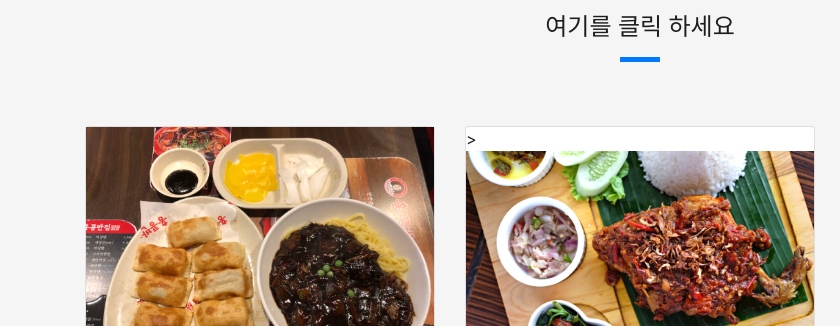
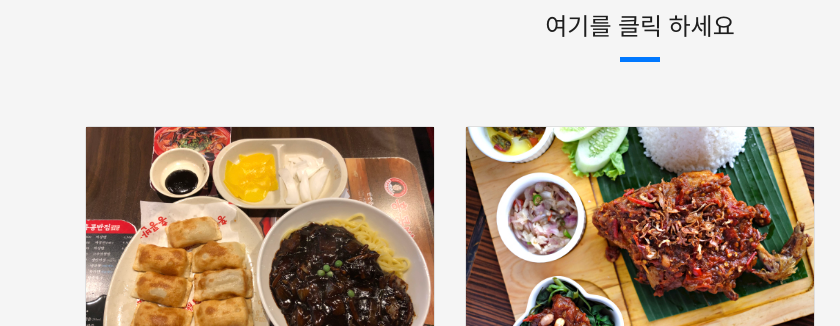
Before and after one commit to vero0/vero0.github.io, a plain HTML site: page korean/index.html in a window 1280 px wide. Shown: the part 4189-4515 px from the top of the page, 0-840 px from the left. Drawn offline with Linux system fonts and the light colour scheme; grey boxes are pictures that could not be loaded; files whose address does not match are found by name.

Commit message:
Update index.html

```diff
--- a/korean/index.html
+++ b/korean/index.html
@@ -455,7 +455,7 @@
                 <div class="col-md-4">
                     <div class="card card-blog">
                         <div class="card-img">
-                            <a href="https://www.tripadvisor.com/Restaurant_Review-g297725-d16725319-Reviews-Holyduck_Medan-Medan_North_Sumatra_Sumatra.html">><img src="img/duck.jpg" alt="" class="img-fluid"></a>
+                            <a href="https://www.tripadvisor.com/Restaurant_Review-g297725-d16725319-Reviews-Holyduck_Medan-Medan_North_Sumatra_Sumatra.html"><img src="img/duck.jpg" alt="" class="img-fluid"></a>
                         </div>
                         <div class="card-body">
                             <div class="card-category-box">
```
